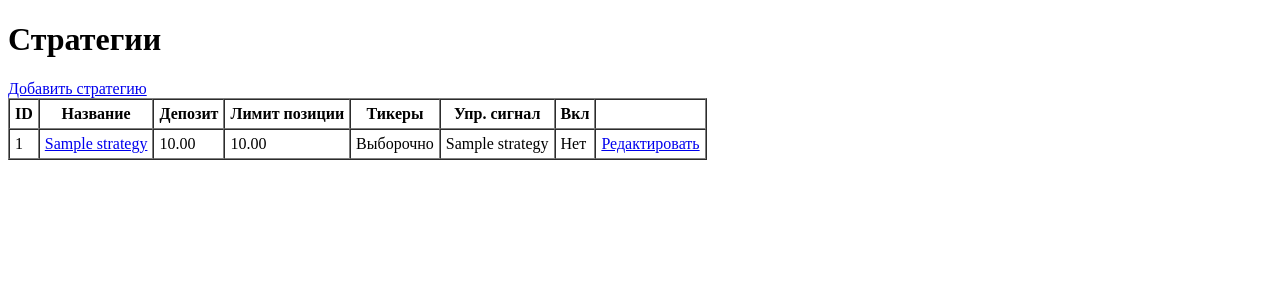
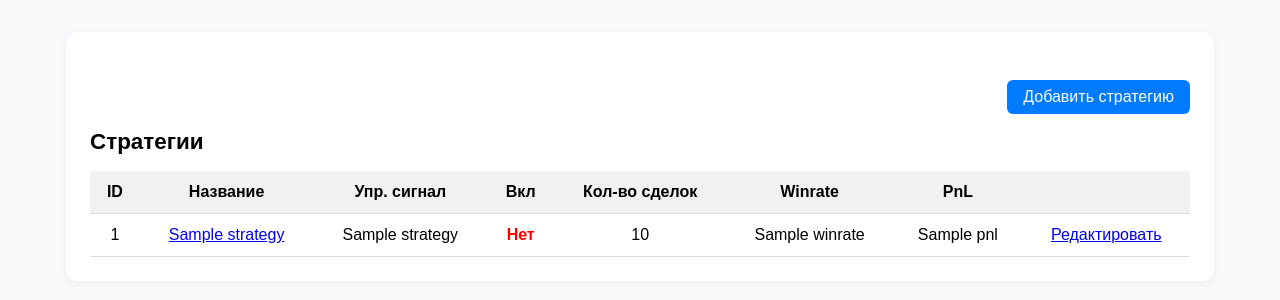
Before and after one commit to wingsofphoenix2013/trading-platform, a FastAPI app: template web/templates/strategies_list.html in a window 1280 px wide. Shown: the top 300 px of the page. Run offline with FastAPI, Linux system fonts and the light colour scheme; the template is opened without the code that fills it: most values are stand-ins (such as "Sample title", 1, 10 or a date in 2020).

Commit message:
Обновлена таблица стратегий: метрики за сегодня и редизайн

```diff
--- a/web/templates/strategies_list.html
+++ b/web/templates/strategies_list.html
@@ -2,33 +2,49 @@
 <html>
 <head>
     <title>Список стратегий</title>
+    <style>
+        body { font-family: sans-serif; margin: 2rem; background: #f8f9fa; }
+        .card { background: #fff; padding: 1.5rem; border-radius: 12px; box-shadow: 0 2px 8px rgba(0,0,0,0.05); max-width: 1100px; margin: auto; }
+        table { width: 100%; border-collapse: collapse; margin-top: 1rem; }
+        th, td { padding: 0.75rem; border-bottom: 1px solid #ddd; text-align: center; }
+        th { background: #f1f1f1; font-weight: 600; }
+        .title { margin-bottom: 1rem; font-size: 1.4rem; font-weight: bold; }
+        .submit-row { text-align: right; margin-top: 1.5rem; }
+        a.button { display: inline-block; padding: 0.5rem 1rem; background: #007bff; color: white; text-decoration: none; border-radius: 6px; }
+        .green { color: green; font-weight: bold; }
+        .red { color: red; font-weight: bold; }
+    </style>
 </head>
 <body>
-    <h1>Стратегии</h1>
-    <a href="/strategies/new">Добавить стратегию</a>
-    <table border="1" cellpadding="5" cellspacing="0">
+<div class="card">
+    <div class="submit-row">
+        <a href="/strategies/new" class="button">Добавить стратегию</a>
+    </div>
+    <h1 class="title">Стратегии</h1>
+    <table>
         <tr>
             <th>ID</th>
             <th>Название</th>
-            <th>Депозит</th>
-            <th>Лимит позиции</th>
-            <th>Тикеры</th>
             <th>Упр. сигнал</th>
             <th>Вкл</th>
+            <th>Кол-во сделок</th>
+            <th>Winrate</th>
+            <th>PnL</th>
             <th></th>
         </tr>
         {% for s in strategies %}
         <tr>
             <td>{{ s.id }}</td>
             <td><a href="/strategies/{{ s.id }}">{{ s.name }}</a></td>
-			<td>{{ '%.2f' | format(s.deposit) }}</td>
-			<td>{{ '%.2f' | format(s.position_limit) }}</td>
-            <td>{% if s.use_all_tickers %}Все{% else %}Выборочно{% endif %}</td>
             <td>{{ s.signal_name or "n/a" }}</td>
-            <td>{{ "Да" if s.enabled else "Нет" }}</td>
+            <td>{% if s.enabled %}<span class="green">Да</span>{% else %}<span class="red">Нет</span>{% endif %}</td>
+            <td>{{ s.metrics.total if s.metrics.total is not none else 'n/a' }}</td>
+            <td>{{ s.metrics.winrate if s.metrics.winrate is not none else 'n/a' }}</td>
+            <td>{{ s.metrics.pnl if s.metrics.pnl is not none else 'n/a' }}</td>
             <td><a href="/strategies/{{ s.id }}/edit">Редактировать</a></td>
         </tr>
         {% endfor %}
     </table>
+</div>
 </body>
 </html>
--- a/web/web_main.py
+++ b/web/web_main.py
@@ -259,20 +259,16 @@ async def receive_webhook(request: Request):
 
     return PlainTextResponse("Signal accepted", status_code=200)
 # 14. Отображение списка стратегий
-# Страница /strategies — отображает все стратегии в виде таблицы.
-# Включает: депозит, лимит, статус, режим тикеров, и управляющий сигнал (action-сигнал)
+# Страница /strategies — отображает все стратегии в виде таблицы с метриками за текущие сутки (UTC)
 
 @app.get("/strategies", response_class=HTMLResponse)
 async def list_strategies(request: Request):
-    # Загружаем стратегии + связанный управляющий сигнал (если есть)
+    # Шаг 1. Загружаем стратегии и управляющий сигнал
     conn = await get_db()
-    rows = await conn.fetch("""
+    strategy_rows = await conn.fetch("""
         SELECT
             s.id,
             s.name,
-            s.deposit,
-            s.position_limit,
-            s.use_all_tickers,
             s.enabled,
             sig.name AS signal_name
         FROM strategies s
@@ -280,14 +276,50 @@ async def list_strategies(request: Request):
         LEFT JOIN signals sig ON sig.id = ss.signal_id
         ORDER BY s.created_at DESC
     """)
+
+    # Шаг 2. Загружаем метрики по закрытым сделкам за сегодня (UTC)
+    from datetime import datetime, timedelta
+    today = datetime.utcnow().replace(hour=0, minute=0, second=0, microsecond=0)
+    tomorrow = today + timedelta(days=1)
+
+    metrics_rows = await conn.fetch("""
+        SELECT
+            strategy_id,
+            COUNT(*) AS total,
+            COUNT(*) FILTER (WHERE pnl > 0) AS wins,
+            SUM(pnl) AS pnl
+        FROM positions
+        WHERE status = 'closed'
+          AND closed_at >= $1 AND closed_at < $2
+        GROUP BY strategy_id
+    """, today, tomorrow)
+
     await conn.close()
 
-    # Возвращаем шаблон с данными
+    # Шаг 3. Построение словаря: strategy_id → метрики
+    metrics_map = {
+        row["strategy_id"]: {
+            "total": row["total"],
+            "winrate": f"{int((row['wins'] / row['total']) * 100)}%" if row["total"] > 0 else "n/a",
+            "pnl": f"{row['pnl']:.2f}" if row["pnl"] is not None else "n/a"
+        }
+        for row in metrics_rows
+    }
+
+    # Шаг 4. Объединяем стратегии и метрики
+    strategies = []
+    for s in strategy_rows:
+        s = dict(s)
+        s["metrics"] = metrics_map.get(s["id"], {
+            "total": "n/a", "winrate": "n/a", "pnl": "n/a"
+        })
+        strategies.append(s)
+
+    # Шаг 5. Отдаём шаблон
     return templates.TemplateResponse("strategies_list.html", {
         "request": request,
-        "strategies": rows
+        "strategies": strategies
     })
-
 # 15. Форма создания стратегии (GET)
 # Отображает пустую форму для добавления новой стратегии
 @app.get("/strategies/new", response_class=HTMLResponse)
```
